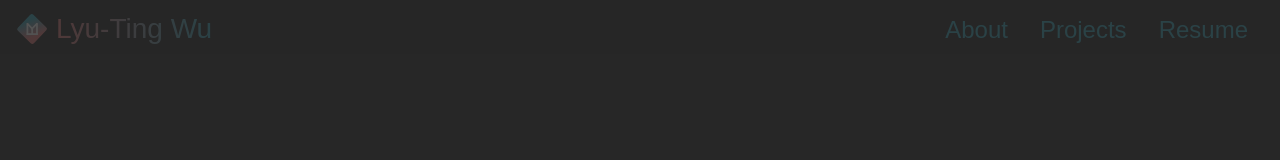
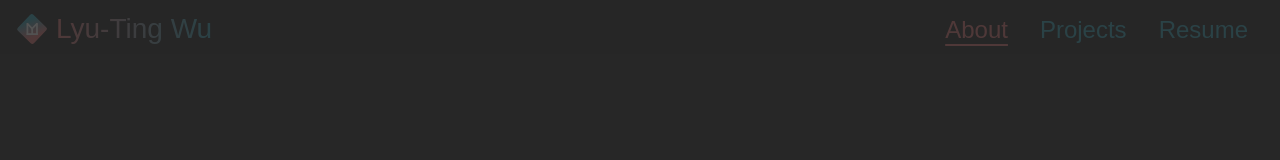
Before and after one commit to lyutingwu96/PersonalWebsite, a React (Vite) app: page / in a window 1280 px wide. Shown: the top 160 px of the page. Built offline with nearby package versions, Linux system fonts and the light colour scheme; a web font is replaced by a local one; what lozad would draw is missing.

Commit message:
Added nav button highlight

```diff
--- a/src/component/navigation/NavigationBar.tsx
+++ b/src/component/navigation/NavigationBar.tsx
@@ -8,6 +8,7 @@ import burgurMenu from "../../assets/burgerMenu.svg"
 
 export const NavigationBar : React.FC = () => {
     const [isMenuVisible, setIsMenuVisible] = useState(false);
+    const [activePage, setActivePage] = useState("About");
 
     return (
         <div className="w-full flex content-center justify-between px-4 pt-2 pb-1 fixed top-0 animate-fadeIn bg-dark bg-opacity-90">
@@ -15,16 +16,22 @@ export const NavigationBar : React.FC = () => {
             <div className="sm:hidden">
                 <img src={burgurMenu} alt="" className="w-[28px] h-full self-center" onClick={()=>setIsMenuVisible(!isMenuVisible)}/>
                 {isMenuVisible && <div className="absolute top-12 right-2 grid justify-items-end" >
-                    <NavigationButton buttonText="About" path="/"/>
-                    <NavigationButton buttonText="Projects" path="/projects"/>
-                    <NavigationButton buttonText="Resume" path="/resume"/>
+                    <NavigationButton buttonText={routeNames.ABOUT} path="/" isActive={activePage==`${routeNames.ABOUT}`} activePageHandler={setActivePage}/>
+                    <NavigationButton buttonText={routeNames.PROJECTS} path="/projects" isActive={activePage==`${routeNames.PROJECTS}`} activePageHandler={setActivePage}/>
+                    <NavigationButton buttonText={routeNames.RESUME} path="/resume" isActive={activePage==`${routeNames.RESUME}`} activePageHandler={setActivePage}/>
                 </div>}
             </div>
             <div className="hidden sm:flex opacity-20 hover:opacity-100 duration-700">
-                <NavigationButton buttonText="About" path="/"/>
-                <NavigationButton buttonText="Projects" path="/projects"/>
-                <NavigationButton buttonText="Resume" path="/resume"/>
+                <NavigationButton buttonText={routeNames.ABOUT} path="/" isActive={activePage==`${routeNames.ABOUT}`} activePageHandler={setActivePage}/>
+                <NavigationButton buttonText={routeNames.PROJECTS} path="/projects" isActive={activePage==`${routeNames.PROJECTS}`} activePageHandler={setActivePage}/>
+                <NavigationButton buttonText={routeNames.RESUME} path="/resume" isActive={activePage==`${routeNames.RESUME}`} activePageHandler={setActivePage}/>
             </div>
         </div>
     )
 }
+
+const routeNames = {
+    ABOUT: "About",
+    PROJECTS: "Projects",
+    RESUME: "Resume"
+}
--- a/src/component/navigation/NavigationButton.tsx
+++ b/src/component/navigation/NavigationButton.tsx
@@ -3,15 +3,21 @@ import { Link } from 'react-router-dom'
 
 interface NavigationBtnProps {
     buttonText: string,
-    path: string
+    path: string,
+    isActive: boolean,
+    activePageHandler: React.Dispatch<React.SetStateAction<string>>
 }
 
-export const NavigationButton : React.FC<NavigationBtnProps> = ({buttonText, path} ) => {
+export const NavigationButton : React.FC<NavigationBtnProps> = ({buttonText, path, isActive, activePageHandler} ) => {
+  const activeStyle = "text-pink decoration-solid underline "
+  const inactiveStyle = "text-green ";
+  const commonStyle = `text-lg font-title font-medium
+                        self-center mx-2 h-full px-2 pt-1 underline-offset-[6px]
+                        hover:text-pink hover:decoration-solid hover:underline duration-700`
+
+  const style = isActive ? activeStyle + commonStyle : inactiveStyle + commonStyle
   return (
-    <Link to={path} className={`
-      text-green text-lg font-title font-medium
-        self-center mx-2 h-full px-2 pt-1 underline-offset-[6px]
-      hover:text-pink hover:decoration-solid hover:underline duration-700`}>
+    <Link to={path} onClick={()=>activePageHandler(buttonText)} className={style}>
         {buttonText}
     </Link>
   )
--- a/src/component/navigation/index.js
+++ b/src/component/navigation/index.js
@@ -1,3 +1,4 @@
 export * from "./NavigationBar"
 export * from "./WebsiteTitle"
 export * from "./NavigationButton"
+export * from "./routeNames"
--- /dev/null
+++ b/src/component/navigation/routeNames.js
@@ -0,0 +1,5 @@
+export const routeNames = {
+    ABOUT: "About",
+    PROJECTS: "Projects",
+    RESUME: "resume"
+}
```
